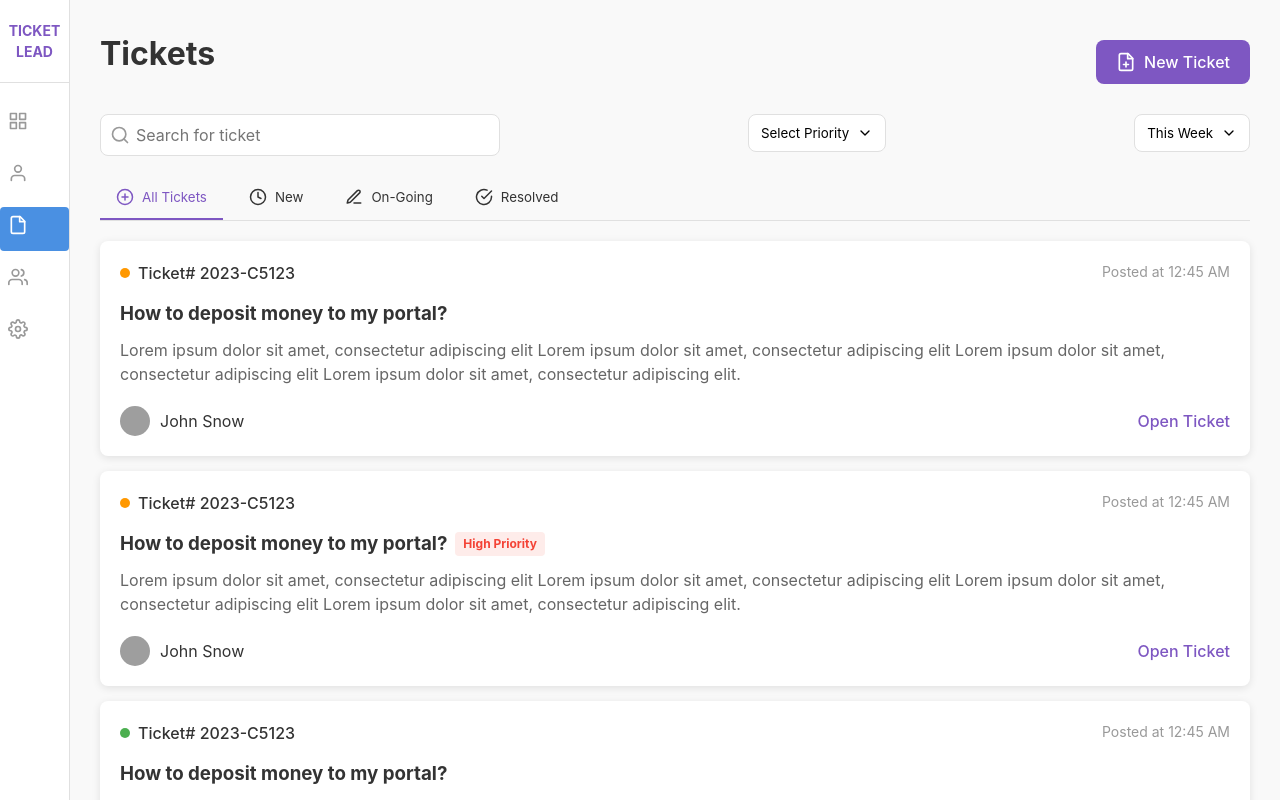
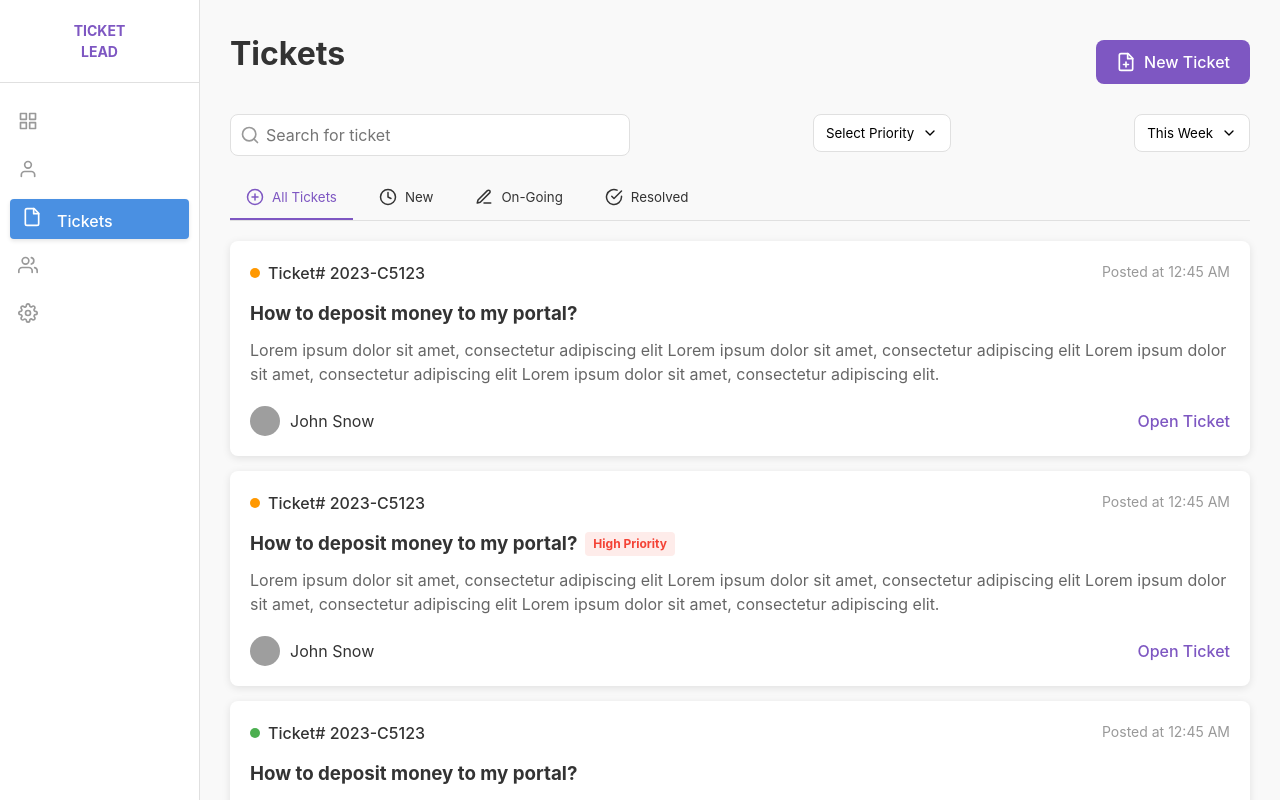
Before and after one commit to evoker-labs/vex, a React (Vite) app in the folder vex/src/vex_frontend/: page /tickets in a window 1280 px wide. Built offline with nearby package versions, Linux system fonts and the light colour scheme; grey boxes are pictures that could not be loaded.

Commit message:
[ui] style buttons && sidebar

```diff
--- a/vex/src/vex_frontend/src/components/Layout.jsx
+++ b/vex/src/vex_frontend/src/components/Layout.jsx
@@ -1,10 +1,17 @@
 import { NavLink, Outlet } from 'react-router-dom';
+import { useState } from 'react';
 
 function Layout() {
+  const [expanded, setExpanded] = useState(false);
+
   return (
     <div className="app-container">
       {/* Left Sidebar */}
-      <div className="sidebar">
+      <div
+        className={`sidebar ${expanded ? 'expanded' : ''}`}
+        onMouseEnter={() => setExpanded(true)}
+        onMouseLeave={() => setExpanded(false)}
+      >
         <div className="logo">
           <div>TICKET</div>
           <div>LEAD</div>
@@ -19,6 +26,7 @@ function Layout() {
                   <rect x="14" y="14" width="7" height="7"></rect>
                   <rect x="3" y="14" width="7" height="7"></rect>
                 </svg>
+                <span className="nav-label">Dashboard</span>
               </NavLink>
             </li>
             <li>
@@ -27,6 +35,7 @@ function Layout() {
                   <path d="M20 21v-2a4 4 0 0 0-4-4H8a4 4 0 0 0-4 4v2"></path>
                   <circle cx="12" cy="7" r="4"></circle>
                 </svg>
+                <span className="nav-label">Users</span>
               </NavLink>
             </li>
             <li>
@@ -35,6 +44,7 @@ function Layout() {
                   <path d="M14.5 2H6a2 2 0 0 0-2 2v16a2 2 0 0 0 2 2h12a2 2 0 0 0 2-2V7.5L14.5 2z"></path>
                   <polyline points="14 2 14 8 20 8"></polyline>
                 </svg>
+                <span className="nav-label">Tickets</span>
               </NavLink>
             </li>
             <li>
@@ -45,6 +55,7 @@ function Layout() {
                   <path d="M23 21v-2a4 4 0 0 0-3-3.87"></path>
                   <path d="M16 3.13a4 4 0 0 1 0 7.75"></path>
                 </svg>
+                <span className="nav-label">Officials</span>
               </NavLink>
             </li>
             <li>
@@ -53,6 +64,7 @@ function Layout() {
                   <circle cx="12" cy="12" r="3"></circle>
                   <path d="M19.4 15a1.65 1.65 0 0 0 .33 1.82l.06.06a2 2 0 0 1 0 2.83 2 2 0 0 1-2.83 0l-.06-.06a1.65 1.65 0 0 0-1.82-.33 1.65 1.65 0 0 0-1 1.51V21a2 2 0 0 1-2 2 2 2 0 0 1-2-2v-.09A1.65 1.65 0 0 0 9 19.4a1.65 1.65 0 0 0-1.82.33l-.06.06a2 2 0 0 1-2.83 0 2 2 0 0 1 0-2.83l.06-.06a1.65 1.65 0 0 0 .33-1.82 1.65 1.65 0 0 0-1.51-1H3a2 2 0 0 1-2-2 2 2 0 0 1 2-2h.09A1.65 1.65 0 0 0 4.6 9a1.65 1.65 0 0 0-.33-1.82l-.06-.06a2 2 0 0 1 0-2.83 2 2 0 0 1 2.83 0l.06.06a1.65 1.65 0 0 0 1.82.33H9a1.65 1.65 0 0 0 1-1.51V3a2 2 0 0 1 2-2 2 2 0 0 1 2 2v.09a1.65 1.65 0 0 0 1 1.51 1.65 1.65 0 0 0 1.82-.33l.06-.06a2 2 0 0 1 2.83 0 2 2 0 0 1 0 2.83l-.06.06a1.65 1.65 0 0 0-.33 1.82V9a1.65 1.65 0 0 0 1.51 1H21a2 2 0 0 1 2 2 2 2 0 0 1-2 2h-.09a1.65 1.65 0 0 0-1.51 1z"></path>
                 </svg>
+                <span className="nav-label">Settings</span>
               </NavLink>
             </li>
           </ul>
--- a/vex/src/vex_frontend/src/pages/UserMe.jsx
+++ b/vex/src/vex_frontend/src/pages/UserMe.jsx
@@ -107,7 +107,7 @@ function UserMe() {
             <label>Created At:</label>
             <span>{new Date(Number(user.created_at) / 1000000).toLocaleString()}</span>
           </div>
-          <button onClick={() => setEditing(true)}>Edit Profile</button>
+          <button onClick={() => setEditing(true)} className="primary-button">Edit Profile</button>
         </div>
       ) : (
         <form className="edit-profile-form" onSubmit={handleUpdateProfile}>
@@ -134,8 +134,8 @@ function UserMe() {
             />
           </div>
           <div className="form-actions">
-            <button type="submit">Save Changes</button>
-            <button type="button" onClick={() => setEditing(false)}>Cancel</button>
+            <button type="submit" className="primary-button">Save Changes</button>
+            <button type="button" onClick={() => setEditing(false)} className="delete-button">Cancel</button>
           </div>
         </form>
       )}
--- a/vex/src/vex_frontend/src/pages/Users.jsx
+++ b/vex/src/vex_frontend/src/pages/Users.jsx
@@ -79,7 +79,7 @@ function Users() {
               onChange={(e) => setNewUser({...newUser, email: e.target.value})}
             />
           </div>
-          <button type="submit">Create User</button>
+          <button type="submit" className="primary-button">Create User</button>
         </form>
       </div>
 
@@ -108,7 +108,7 @@ function Users() {
                   <td>{user.email}</td>
                   <td>{new Date(Number(user.created_at) / 1000000).toLocaleString()}</td>
                   <td>
-                    <button onClick={() => handleDeleteUser(user.id)}>Delete</button>
+                    <button onClick={() => handleDeleteUser(user.id)} className="delete-button">Delete</button>
                   </td>
                 </tr>
               ))}
--- a/vex/src/vex_frontend/src/styles/main.scss
+++ b/vex/src/vex_frontend/src/styles/main.scss
@@ -19,6 +19,8 @@
   --box-shadow: 0 2px 8px rgba(0, 0, 0, 0.1);
   --transition: all 0.3s ease;
   --active-nav: #4a8dff;
+  --sidebar-width: 60px;
+  --sidebar-expanded-width: 200px;
 }
 
 /* Reset and Base Styles */
@@ -102,7 +104,7 @@ input:focus, select:focus, textarea:focus {
 
 /* Sidebar */
 .sidebar {
-  width: 70px;
+  width: var(--sidebar-width);
   background-color: var(--white);
   border-right: 1px solid var(--border-color);
   padding: 20px 0;
@@ -113,6 +115,12 @@ input:focus, select:focus, textarea:focus {
   left: 0;
   top: 0;
   z-index: 10;
+  transition: width 0.3s ease;
+  overflow: hidden;
+}
+
+.sidebar.expanded {
+  width: var(--sidebar-expanded-width);
 }
 
 .logo {
@@ -139,25 +147,29 @@ input:focus, select:focus, textarea:focus {
 }
 
 .sidebar-nav li {
-  margin-bottom: 15px;
+  margin-bottom: 10px;
   width: 100%;
   display: flex;
   justify-content: center;
+  padding: 0 10px;
 }
 
 .sidebar-nav a {
   display: flex;
   align-items: center;
-  justify-content: center;
-  padding: 12px;
+  padding: 10px;
   color: var(--text-lighter);
   transition: var(--transition);
   border-radius: 0;
   width: 100%;
-  height: 44px;
+  height: 40px;
+  position: relative;
+  white-space: nowrap;
+  border-radius: 4px;
 }
 
 .sidebar-nav a svg {
+  min-width: 20px;
   color: var(--text-lighter);
 }
 
@@ -173,10 +185,24 @@ input:focus, select:focus, textarea:focus {
 .sidebar-nav a.active {
   background-color: var(--active-nav);
   color: var(--white);
+  padding-left: 12px;
+  padding-right: 12px;
+  box-shadow: 0 2px 4px rgba(0, 0, 0, 0.1);
 }
 
 .sidebar-nav a.active svg {
   color: var(--white);
+}
+
+.nav-label {
+  margin-left: 15px;
+  opacity: 0;
+  transition: opacity 0.3s ease;
+  font-weight: 500;
+}
+
+.sidebar.expanded .nav-label {
+  opacity: 1;
 }
 
 /* Main Content */
@@ -185,10 +211,16 @@ input:focus, select:focus, textarea:focus {
   display: flex;
   flex-direction: column;
   background-color: #f9f9f9;
-  margin-left: 70px;
-  width: calc(100% - 70px);
+  margin-left: var(--sidebar-width);
+  width: calc(100% - var(--sidebar-width));
   height: 100vh;
   overflow-y: auto;
+  transition: margin-left 0.3s ease, width 0.3s ease;
+}
+
+.sidebar.expanded ~ .main-content {
+  margin-left: var(--sidebar-expanded-width);
+  width: calc(100% - var(--sidebar-expanded-width));
 }
 
 /* Header */
@@ -280,6 +312,8 @@ input:focus, select:focus, textarea:focus {
   align-items: center;
   justify-content: center;
   transition: var(--transition);
+  border: none;
+  cursor: pointer;
 }
 
 .primary-button svg,
@@ -299,6 +333,22 @@ input:focus, select:focus, textarea:focus {
 .new-ticket-button:disabled {
   background-color: var(--text-lighter);
   cursor: not-allowed;
+}
+
+.delete-button {
+  background-color: transparent;
+  color: var(--danger-color);
+  border: 1px solid var(--danger-color);
+  border-radius: var(--border-radius);
+  padding: 5px 10px;
+  font-size: 14px;
+  transition: var(--transition);
+  cursor: pointer;
+}
+
+.delete-button:hover {
+  background-color: var(--danger-color);
+  color: var(--white);
 }
 
 /* Form Styles */
```
